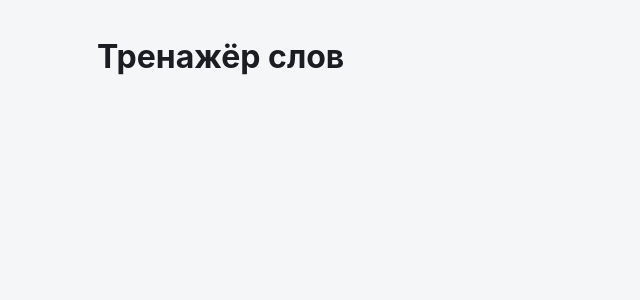
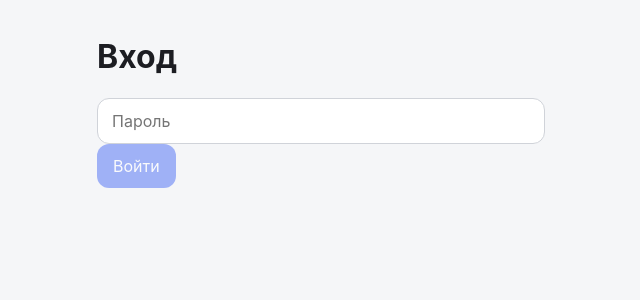
Before and after one commit to zengo-ess/word-training, a React (Vite) app in the folder client/: page / in a window 1280 px wide. Shown: the top 300 px of the page, without its empty margins (319-959 px from the left). Built offline with nearby package versions, Linux system fonts and the light colour scheme.

Commit message:
Собрать гейт авторизации и каркас приложения

```diff
--- a/client/src/App.tsx
+++ b/client/src/App.tsx
@@ -1,3 +1,8 @@
+import { useAuth } from "./auth/AuthContext";
+import { LoginScreen } from "./screens/LoginScreen";
+import { HomeScreen } from "./screens/HomeScreen";
+
 export function App() {
-  return <h1>Тренажёр слов</h1>;
+  const { isAuthenticated } = useAuth();
+  return isAuthenticated ? <HomeScreen /> : <LoginScreen />;
 }
--- a/client/src/main.tsx
+++ b/client/src/main.tsx
@@ -1,5 +1,6 @@
 import { StrictMode } from "react";
 import { createRoot } from "react-dom/client";
+import { AuthProvider } from "./auth/AuthContext";
 import { App } from "./App";
 import "./styles.css";
 
@@ -7,7 +8,9 @@ const root = document.getElementById("root");
 if (root) {
   createRoot(root).render(
     <StrictMode>
-      <App />
+      <AuthProvider>
+        <App />
+      </AuthProvider>
     </StrictMode>,
   );
 }
--- /dev/null
+++ b/client/src/screens/HomeScreen.tsx
@@ -0,0 +1,14 @@
+import { useAuth } from "../auth/AuthContext";
+
+export function HomeScreen() {
+  const { logout } = useAuth();
+  return (
+    <section className="home">
+      <h1>Тренажёр слов</h1>
+      <p>Вы вошли. Колоды и тренировки появятся в следующем обновлении.</p>
+      <button type="button" onClick={logout}>
+        Выйти
+      </button>
+    </section>
+  );
+}
```
Also changed, not shown: 1 other file (tests, documents, lock files or other folders).
